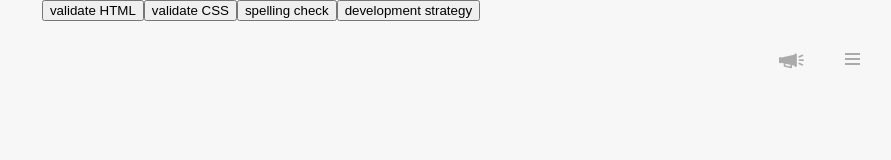
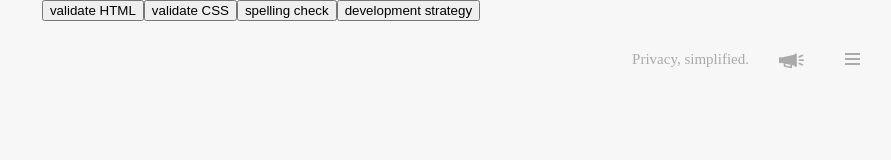
Before and after one commit to KrystynaMil/duck-duck-clone, a plain HTML site: page Final.html in a window 1280 px wide. Shown: the top 160 px of the page, without its empty margins (379-1270 px from the left). Drawn offline with Linux system fonts and the light colour scheme.

Commit message:
added personal. in the header

```diff
--- a/Final.html
+++ b/Final.html
@@ -21,6 +21,7 @@
     <header>
 
         <nav id="navbar">
+            <div id="home-header">Privacy, simplified.</div>
 
             <div id="social-menu">
 
@@ -87,6 +88,7 @@
 
                 </div>
             </div>
+
         </nav>
         <script>
             document.body.addEventListener("click", hide_flyout);
```
